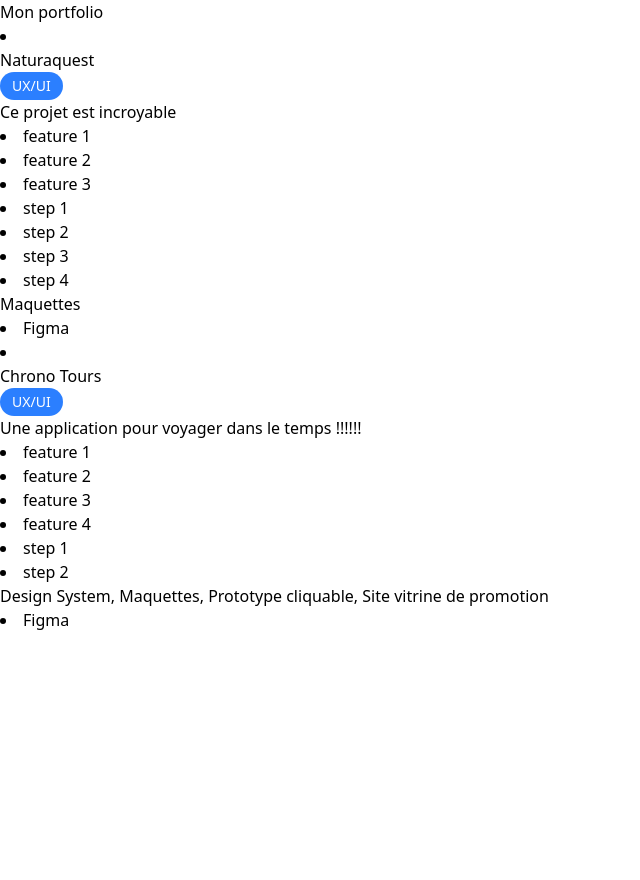
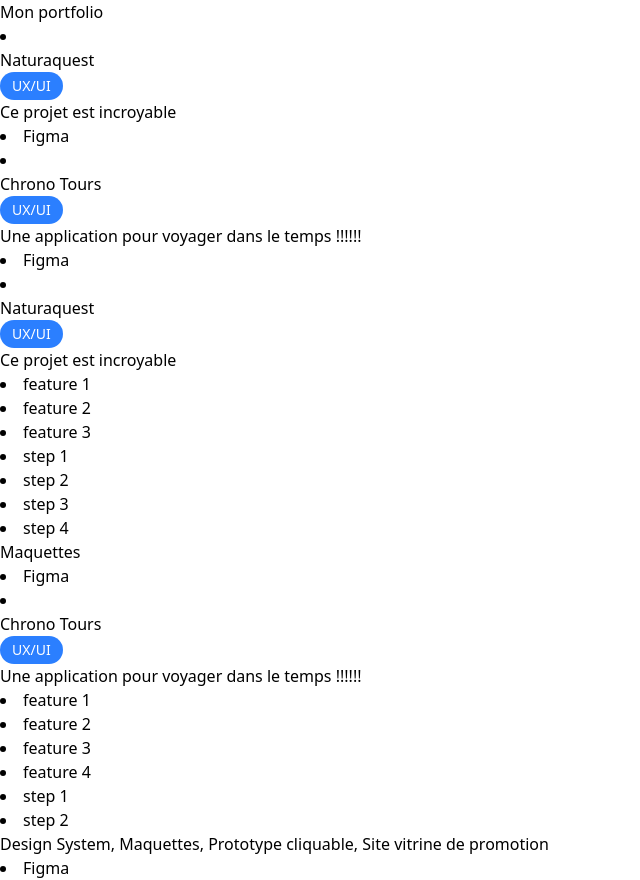
Before and after one commit to joma0/joanah-mayor-portfolio, a Vue app: page / in a window 1280 px wide. Shown: the whole page, without its empty margins (0-640 px from the left). Before the commit the page ends 800 px from the top, so only its background shows below. Built offline with nearby package versions, Linux system fonts and the light colour scheme.

Commit message:
Modif composant CardProjectFull et ajout composant CardProjectResume

```diff
--- /dev/null
+++ b/src/components/CardProjectResume.vue
@@ -0,0 +1,23 @@
+<script setup>
+import ChipSkill from "./ChipSkill.vue";
+
+const props = defineProps({
+  title: String,
+  domain: String,
+  description: String,
+  tools: Array,
+  dev_languages: Array,
+});
+</script>
+
+<template>
+  <h1>{{ title }}</h1>
+  <ChipSkill :label="domain"></ChipSkill>
+  <p>{{ description }}</p>
+  <li v-for="tool in tools">
+    {{ tool }}
+  </li>
+  <li v-for="dev_language in dev_languages">
+    {{ dev_language }}
+  </li>
+</template>
--- a/src/pages/PageMain.vue
+++ b/src/pages/PageMain.vue
@@ -1,5 +1,6 @@
 <script setup>
-import CardProject from "../components/CardProject.vue";
+import CardProjectFull from "../components/CardProjectFull.vue";
+import CardProjectResume from "../components/CardProjectResume.vue";
 import projects from "../../data/projects.json";
 </script>
 
@@ -7,7 +8,17 @@ import projects from "../../data/projects.json";
   <h1>Mon portfolio</h1>
 
   <li v-for="project in projects" :key="project.title">
-    <CardProject
+    <CardProjectResume
+      :title="project.title"
+      :domain="project.domain"
+      :description="project.description"
+      :tools="project.tools"
+      :dev_languages="project.dev_languages"
+    ></CardProjectResume>
+  </li>
+
+  <li v-for="project in projects" :key="project.title">
+    <CardProjectFull
       :title="project.title"
       :domain="project.domain"
       :description="project.description"
@@ -16,6 +27,6 @@ import projects from "../../data/projects.json";
       :result="project.result"
       :tools="project.tools"
       :dev_languages="project.dev_languages"
-    ></CardProject>
+    ></CardProjectFull>
   </li>
 </template>
```
Also changed, not shown: src/components/CardProjectFull.vue (renamed from src/components/CardProject.vue).
